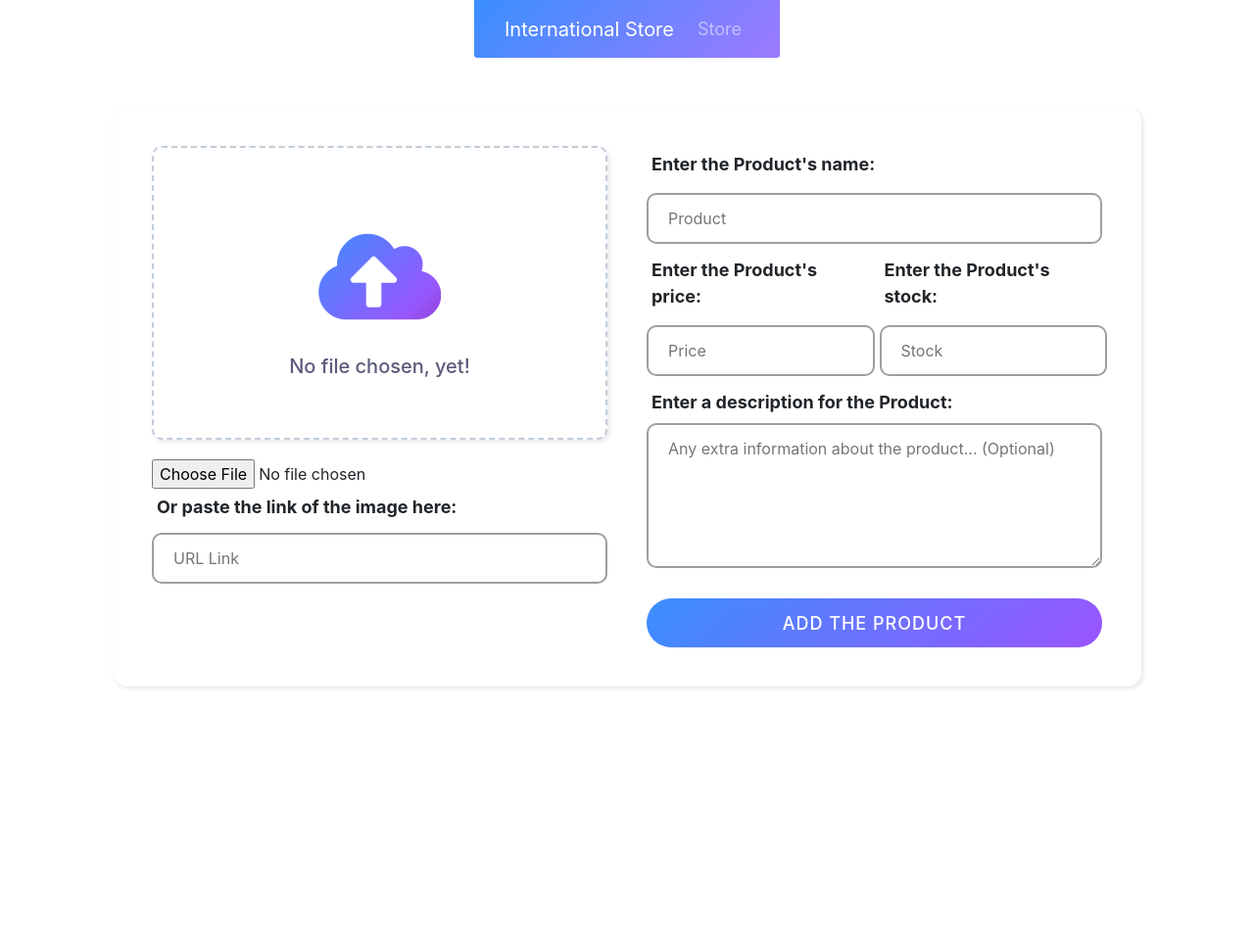
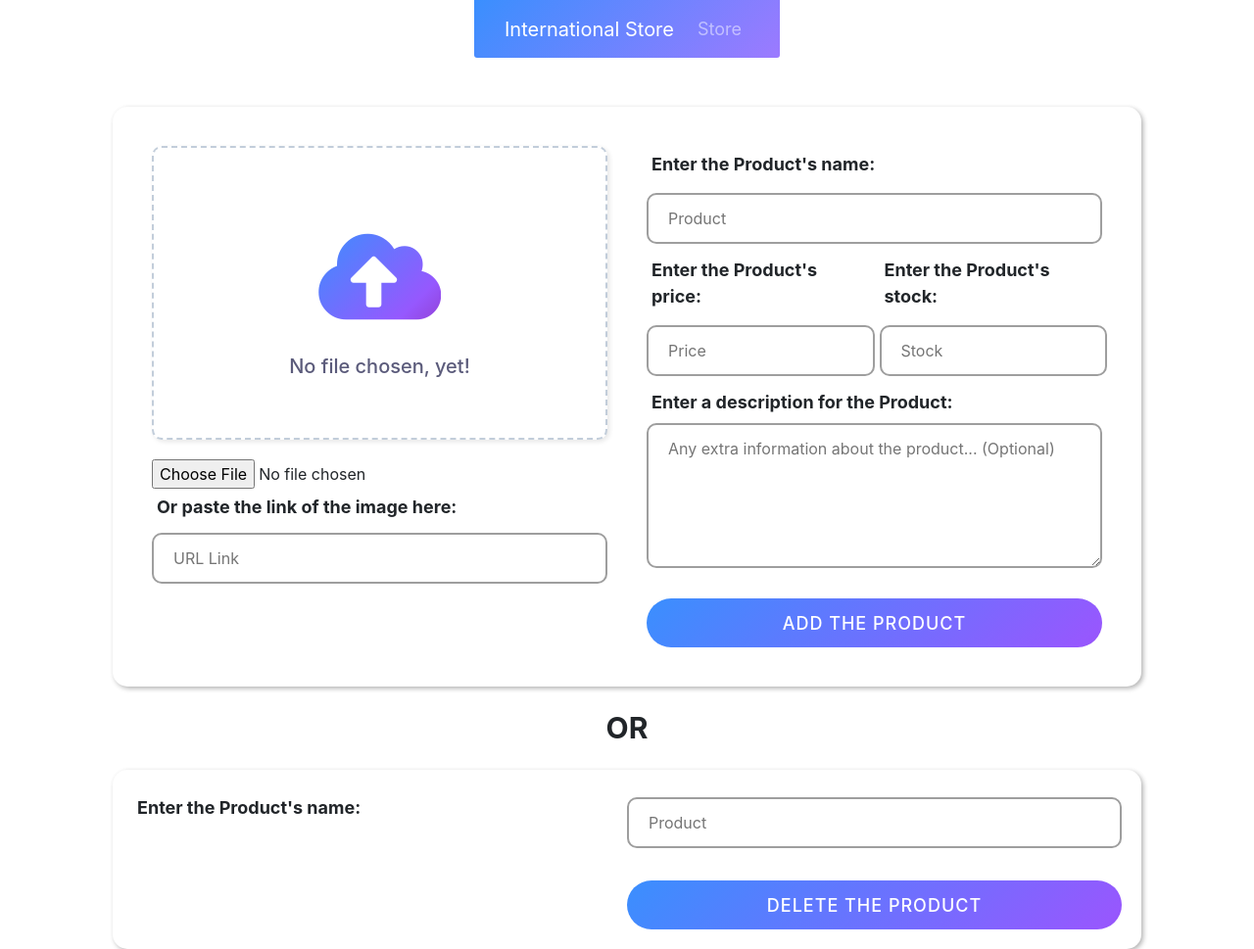
Before and after one commit to Hossein-MJafari/Project-2, a Flask app: page /add_product in a window 1280 px wide. Shown: the whole page at 98% size. Before the commit the page ends 703 px from the top, so only its background shows below. Run offline with Flask 3, Linux system fonts and the light colour scheme; some libraries are stand-ins or nearby versions.

Commit message:
remove product functionality.

```diff
--- a/website/static/css/add_product_style.css
+++ b/website/static/css/add_product_style.css
@@ -174,7 +174,7 @@ form {
     grid-template-columns: 50% 50%;
     margin: 0 auto;
     padding: 20px;
-    box-shadow: 2px 2px 5px rgba(0, 0, 0, .1);
+    box-shadow: 2px 2px 5px rgba(0, 0, 0, .3);
     border-radius: 15px;
     margin: 20px 30px;
 }
@@ -226,3 +226,12 @@ textarea {
 .num-container input {
     order: 2;
 }
+
+
+.or{
+    text-align: center;
+    font-size: 30px;
+    font-weight: bold;
+    display: block;
+    margin: 5px;
+}
--- a/website/templates/add_product.html
+++ b/website/templates/add_product.html
@@ -1,5 +1,6 @@
 {% extends 'base.html' %}
-{% block style %}<link rel="stylesheet" href="{{ url_for('static', filename='css/add_product_style.css') }}">{% endblock %}
+{% block style %}
+<link rel="stylesheet" href="{{ url_for('static', filename='css/add_product_style.css') }}">{% endblock %}
 {% block title %}Add New Product{% endblock %}
 
 {% block menu %}
@@ -11,17 +12,19 @@
 {% endblock %}
 
 {% block content %}
-  {% with messages = get_flashed_messages(with_categories=true) %} {% if
-  messages %} {% for category, message in messages %} {% if category ==
-  'error' %}
-  <div class="alert alert-danger alter-dismissible fade show" role="alert">
+{% with messages = get_flashed_messages(with_categories=true) %}
+{% if messages %}
+{% for category, message in messages %}
+{% if category == 'error' %}
+<div class="alert alert-danger alter-dismissible fade show auto-dismiss" role="alert">
     {{ message }}
     <button type="button" class="btn-close" data-bs-dismiss="alert" aria-label="Close">
     </button>
 </div>
 
 {% else %}
-  <div class="alert alert-success alter-dismissible fade show" role="alert">
+
+<div class="alert alert-success alter-dismissible fade show auto-dismiss" role="alert">
     {{ message }}
     <button type="button" class="btn-close" data-bs-dismiss="alert" aria-label="Close">
     </button>
@@ -73,6 +76,12 @@
             <input type="submit" name="submit-button" value="Add the Product">
     </form>
 </div>
+<div class="or">OR</div>
+<form method="post" enctype="multipart/form-data">
+    <label for="product-name">Enter the Product's name:</label>
+    <input type="text" name="product_name" id="product-name" placeholder="Product"><br />
+    <input type="submit" name="delete-button" value="Delete the Product">
+</form>
 
 <script src="https://cdn.jsdelivr.net/npm/bootstrap@5.1.3/dist/js/bootstrap.bundle.min.js"
     integrity="sha384-ka7Sk0Gln4gmtz2MlQnikT1wXgYsOg+OMhuP+IlRH9sENBO0LRn5q+8nbTov4+1p"
@@ -115,9 +124,10 @@
     });
     $(function () {
         setTimeout(function () {
-        $(".alert").hide(500);
+            $(".auto-dismiss").hide(500);
         }, 5000);
     });
 
+
 </script>
 {% endblock %}
--- a/website/views.py
+++ b/website/views.py
@@ -13,68 +13,42 @@ def add_product():
 
     filename = ""
     if request.method == "POST":
-        product_name = request.form.get("product_name")
-        product_price = request.form.get("product_price")
-        product_stock = request.form.get("product_stock")
-        product_info = request.form.get("product_info")
-        if product_info == "":
-            product_info = "No Description!"
-        img_file = request.files['img_file']
-        img_link = request.form.get("img_link")
-        filename = img_file.filename
+        if "submit-button" in request.form:
+            product_name = request.form.get("product_name")
+            product_price = request.form.get("product_price")
+            product_stock = request.form.get("product_stock")
+            product_info = request.form.get("product_info")
+            if product_info == "":
+                product_info = "No Description!"
+            img_file = request.files['img_file']
+            img_link = request.form.get("img_link")
+            filename = img_file.filename
 
-        con = sqlite3.connect(current_directory + "\\mainDB.db")
-        cur = con.cursor()
-        table_name = 'products'
+            con = sqlite3.connect(current_directory + "\\mainDB.db")
+            cur = con.cursor()
+            table_name = 'products'
 
-        select_query = f"SELECT * FROM {table_name} WHERE product_name=?;"
-        result = cur.execute(select_query,(product_name,)).fetchall()
+            select_query = f"SELECT * FROM {table_name} WHERE product_name=?;"
+            result = cur.execute(select_query,(product_name,)).fetchall()
 
-        if result:
-            flash(
-                f'The Product {product_name} Already Exists!', category="error")
+            if result:
+                flash(
+                    f'The Product {product_name} Already Exists!', category="error")
 
-        elif len(product_name) < 4:
-            flash('Product\'s name must be greater than 3 characters.',
-                  category='error')
-        elif product_price == "" or float(product_price) <= 0:
-            flash('The price must be greater than 0$.', category='error')
-        elif filename == "" and img_link == "":
-            flash('Product\'s image should not be empty.', category='error')
+            elif len(product_name) < 4:
+                flash('Product\'s name must be greater than 3 characters.',
+                    category='error')
+            elif product_price == "" or float(product_price) <= 0:
+                flash('The price must be greater than 0$.', category='error')
+            elif filename == "" and img_link == "":
+                flash('Product\'s image should not be empty.', category='error')
 
-        elif filename != "" and img_link != "":
-            flash(
-                'You can\'t have both link and file for the image, choose only one.', category='error')
-            return render_template("add_product.html")
-        elif img_link == "" and filename != "":
-            img_file.save("website\\static\\" + filename)
-
-            insert_query = f"""
-            INSERT INTO {table_name} (product_name, product_price, stock, image, description)
-            VALUES (?, ?, ?, ?, ?);
-            """
-
-            cur.execute(insert_query, (product_name,
-                        product_price, product_stock, filename, product_info))
-            con.commit()
-            flash('Product added successfully!', category='success')
-            return render_template('add_product.html')
-        elif img_link != "" and filename == "":
-            # download the link and save it in the database
-            response = requests.get(img_link)
-
-            content_type = response.headers['Content-Type']
-            ext = content_type.split('/')[-1]
-
-            number = 1
-            while path.isfile(f'website\\static\\image-{number}.{ext}'):
-                number += 1
-
-            filename = f'image-{number}.{ext}'
-
-            if response.status_code == 200:
-                with open('website\\static\\' + filename, 'wb') as f:
-                    f.write(response.content)
+            elif filename != "" and img_link != "":
+                flash(
+                    'You can\'t have both link and file for the image, choose only one.', category='error')
+                return render_template("add_product.html")
+            elif img_link == "" and filename != "":
+                img_file.save("website\\static\\" + filename)
 
                 insert_query = f"""
                 INSERT INTO {table_name} (product_name, product_price, stock, image, description)
@@ -86,12 +60,55 @@ def add_product():
                 con.commit()
                 flash('Product added successfully!', category='success')
                 return render_template('add_product.html')
+            elif img_link != "" and filename == "":
+                # download the link and save it in the database
+                response = requests.get(img_link)
 
+                content_type = response.headers['Content-Type']
+                ext = content_type.split('/')[-1]
+
+                number = 1
+                while path.isfile(f'website\\static\\image-{number}.{ext}'):
+                    number += 1
+
+                filename = f'image-{number}.{ext}'
+
+                if response.status_code == 200:
+                    with open('website\\static\\' + filename, 'wb') as f:
+                        f.write(response.content)
+
+                    insert_query = f"""
+                    INSERT INTO {table_name} (product_name, product_price, stock, image, description)
+                    VALUES (?, ?, ?, ?, ?);
+                    """
+
+                    cur.execute(insert_query, (product_name,
+                                product_price, product_stock, filename, product_info))
+                    con.commit()
+                    flash('Product added successfully!', category='success')
+                    return render_template('add_product.html')
+
+                else:
+                    flash(
+                        'Image Link is Invalid! Try another link or upload an image file.', category='error')
+
+            con.close()
+        elif "delete-button" in request.form:
+            product_name = request.form.get("product_name")
+            con = sqlite3.connect(current_directory + "\\mainDB.db")
+            cur = con.cursor()
+            table_name = 'products'
+
+            select_query = f"SELECT * FROM {table_name} WHERE product_name=?;"
+            result = cur.execute(select_query,(product_name,)).fetchall()
+
+            if result:
+                cur.execute(f'DELETE FROM {table_name} WHERE product_name=?', (product_name,))
+                con.commit()
+                cur.close()
             else:
-                flash(
-                    'Image Link is Invalid! Try another link or upload an image file.', category='error')
+                flash(f"The Product {product_name} Not Found!", category='error')
 
-        con.close()
     return render_template('add_product.html')
 
 
```
Also changed, not shown: website/cart.db, website/mainDB.db. Lines whose indentation alone changed are shown as unchanged.
